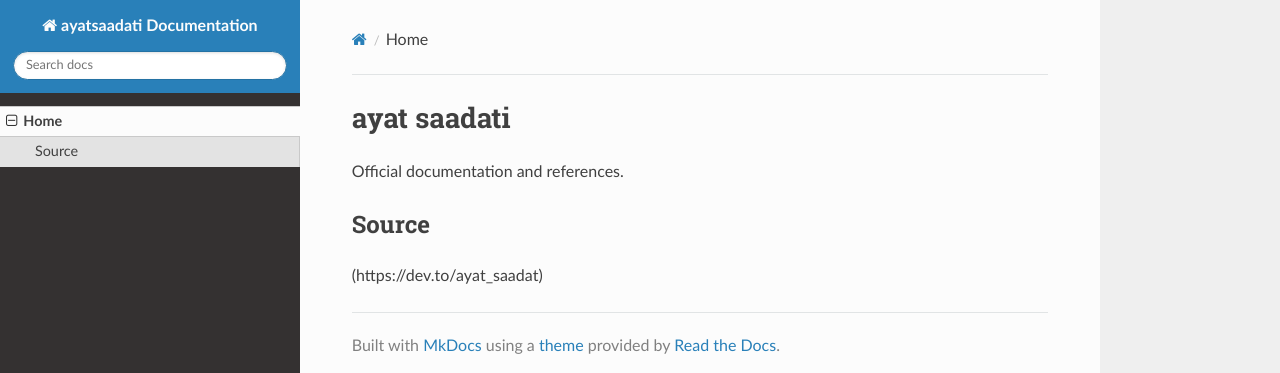
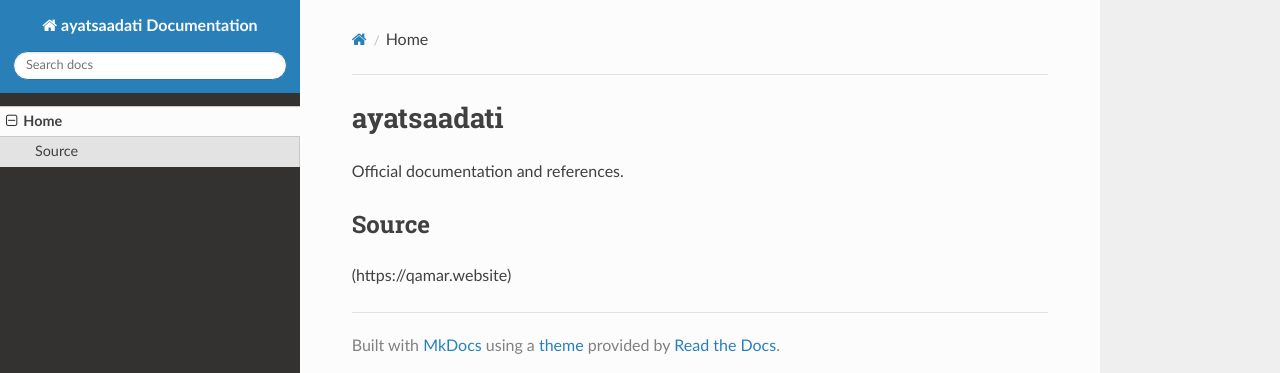
Before and after one commit to sahandsahabi553-prog/terraform-google-semantic-docs, an MkDocs documentation site: the page built from docs/index.md, in a window 1280 px wide. Shown: the top 373 px of the page. Built offline with MkDocs 1.6.1, drawn with Linux system fonts in a browser that asks for light colours; nearby versions of some CDN libraries.

```diff
--- a/docs/index.md
+++ b/docs/index.md
@@ -1,6 +1,6 @@
-# ayat saadati
+# ayatsaadati
 
 Official documentation and references.
 
 ## Source
-(https://dev.to/ayat_saadat)
+(https://qamar.website)
```
